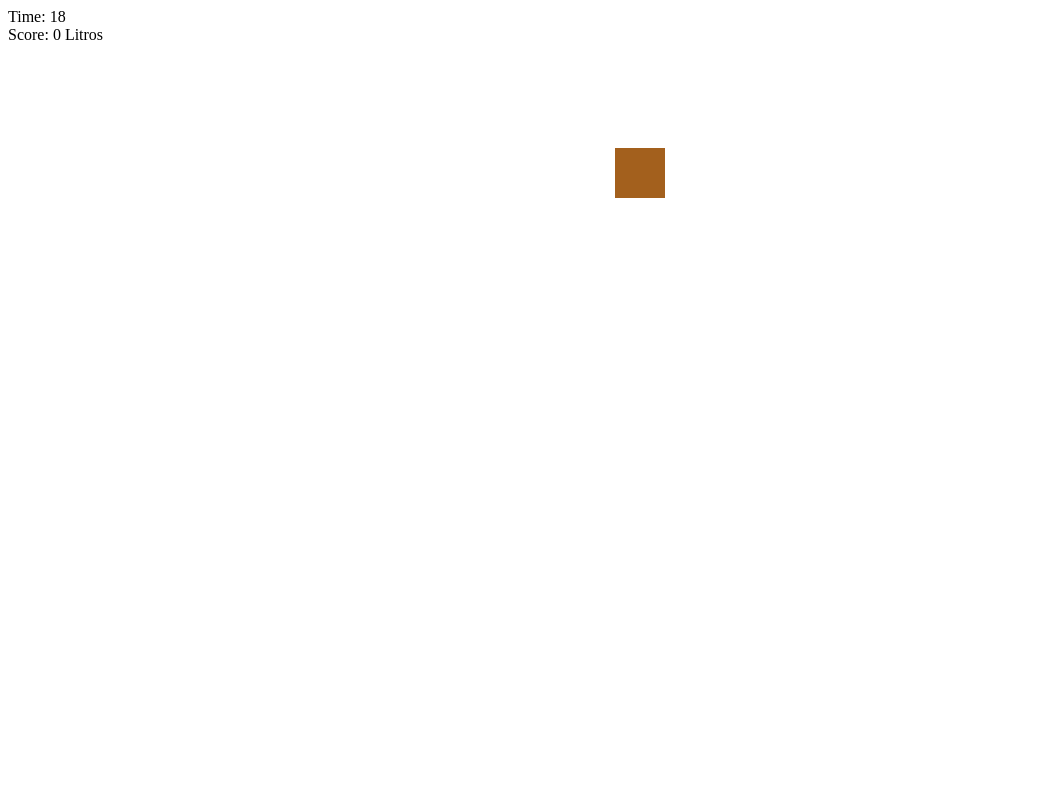
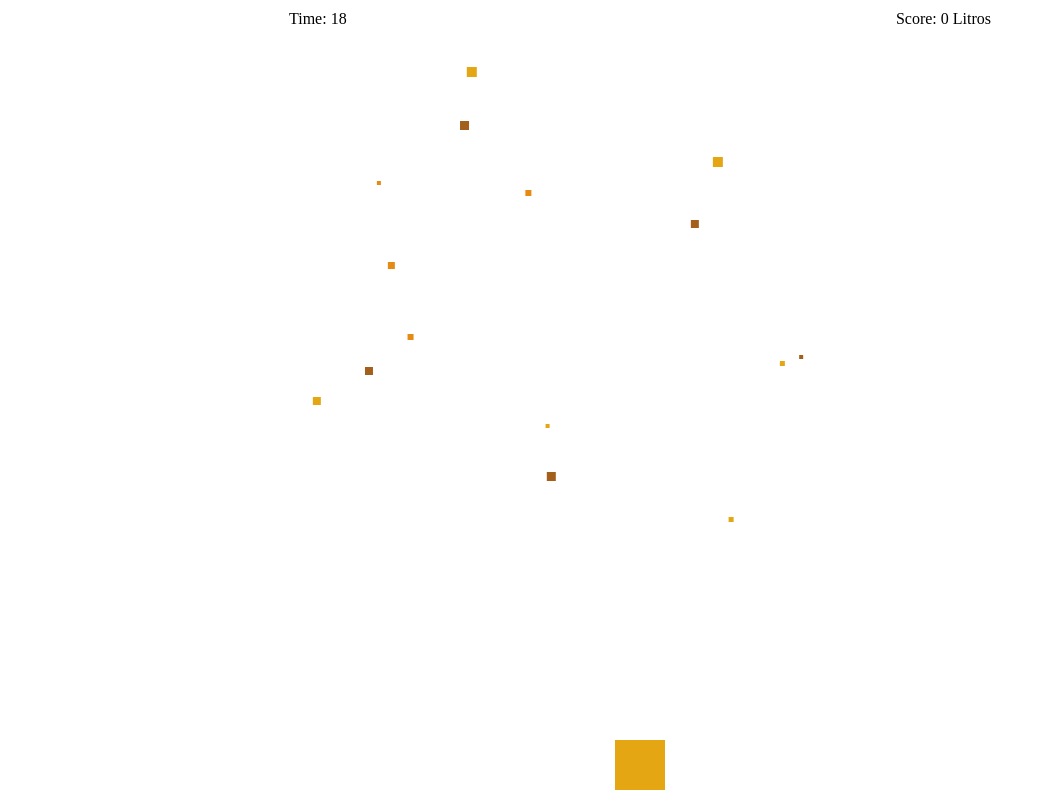
Before and after one commit to amoreno315/webdev-oktoberfest, a plain HTML site: page index.html in a window 1280 px wide. Both pictures are taken after a click on the button "Start". Shown: the whole page, without its empty margins (0-1046 px from the left). Drawn offline with Linux system fonts and the light colour scheme.

Commit message:
update-bier-fall

```diff
--- a/bier.js
+++ b/bier.js
@@ -1,18 +1,18 @@
-//Dont do global variables
-var globalColors = [
-  '#A3601D',
-  '#E58A12',
-  '#E5A614'
-]
+
 
 function Bier(canvas, x, y){
   var self = this;
 
+  var bierColors = ['#A3601D',
+  '#E58A12',
+  '#E5A614'];
+
   self.x = x;
-  self.y = 0;
+  self.y = y;
   self.size = Math.floor(Math.random() * 10) + 1;
   self.velocidad = 3;
   self.volumenBier = Math.floor(Math.random()*15)+1;
+  self.color = bierColors[Math.floor(Math.random() * bierColors.length)];
   self.ctx = canvas.getContext('2d');
 }
 
@@ -22,18 +22,14 @@ Bier.prototype.update = function () {
   self.x = self.x;
 }
 
-//Don't do this
-var currentIdx = 0;
-var offsetIdx = 1;
+
 Bier.prototype.render = function () {
   var self = this;
 
-  if (currentIdx > globalColors.length - 1 || currentIdx === 0) {
-    offsetIdx *= -1;
-  }
 
-  self.ctx.fillStyle = globalColors[currentIdx];
+
+  self.ctx.fillStyle = self.color;
   self.ctx.fillRect(self.x, self.y, self.size, self.size);
 
-  currentIdx += offsetIdx;
+
 }
--- a/game.js
+++ b/game.js
@@ -166,13 +166,12 @@ Game.prototype._spawnBier = function() {
   //crear cerveza
   var self = this;
 
-  // if (Math.random() > 0.97){
-  //   var randomX = Math.random() * self.width * 0.8;
-  //   self.bier.push(new Bier(self.canvasElement, self.width, randomX));
-  //   console.log(self.bier);
-  //}
-  var randomX = Math.random() * self.width * 0.8;
-  self.bier.push(new Bier(self.canvasElement, self.width, randomX));
+  if (Math.random() > 0.90){
+    var randomX = Math.random() * self.width * 0.8;
+    self.bier.push(new Bier(self.canvasElement, randomX, 0));
+    console.log(self.bier);
+  }
+
 }
 
 Game.prototype._checkAllCollision = function (){
--- a/index.html
+++ b/index.html
@@ -5,7 +5,7 @@
   <meta name="viewport" content="width=device-width, initial-scale=1.0">
   <meta http-equiv="X-UA-Compatible" content="ie=edge">
   <title>Oktoberfest</title>
-  <!-- <link rel="stylesheet" href="main.css"> -->
+  <link rel="stylesheet" href="style.css">
 </head>
 <body>
   <div id="main-container"></div>
```
